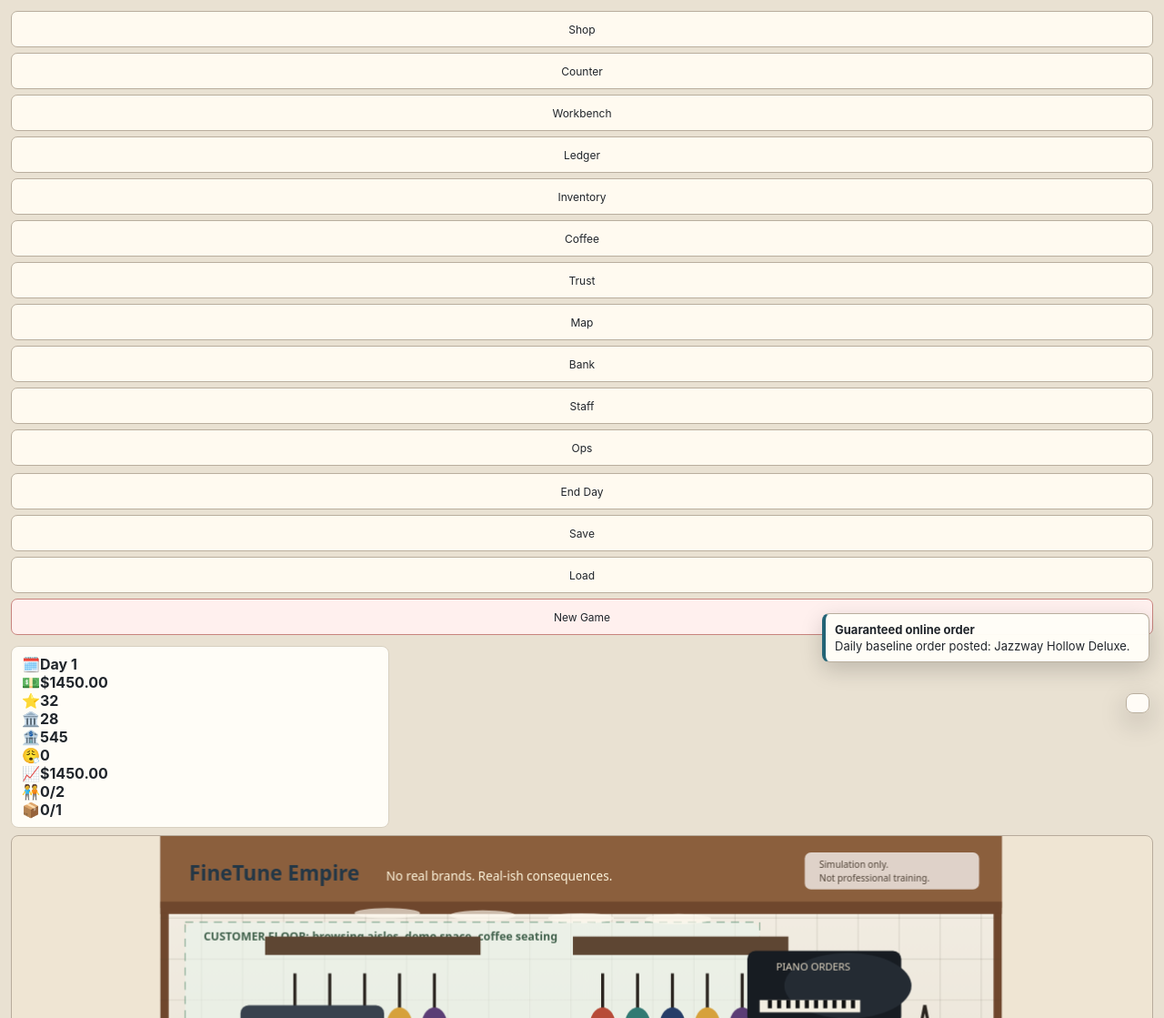
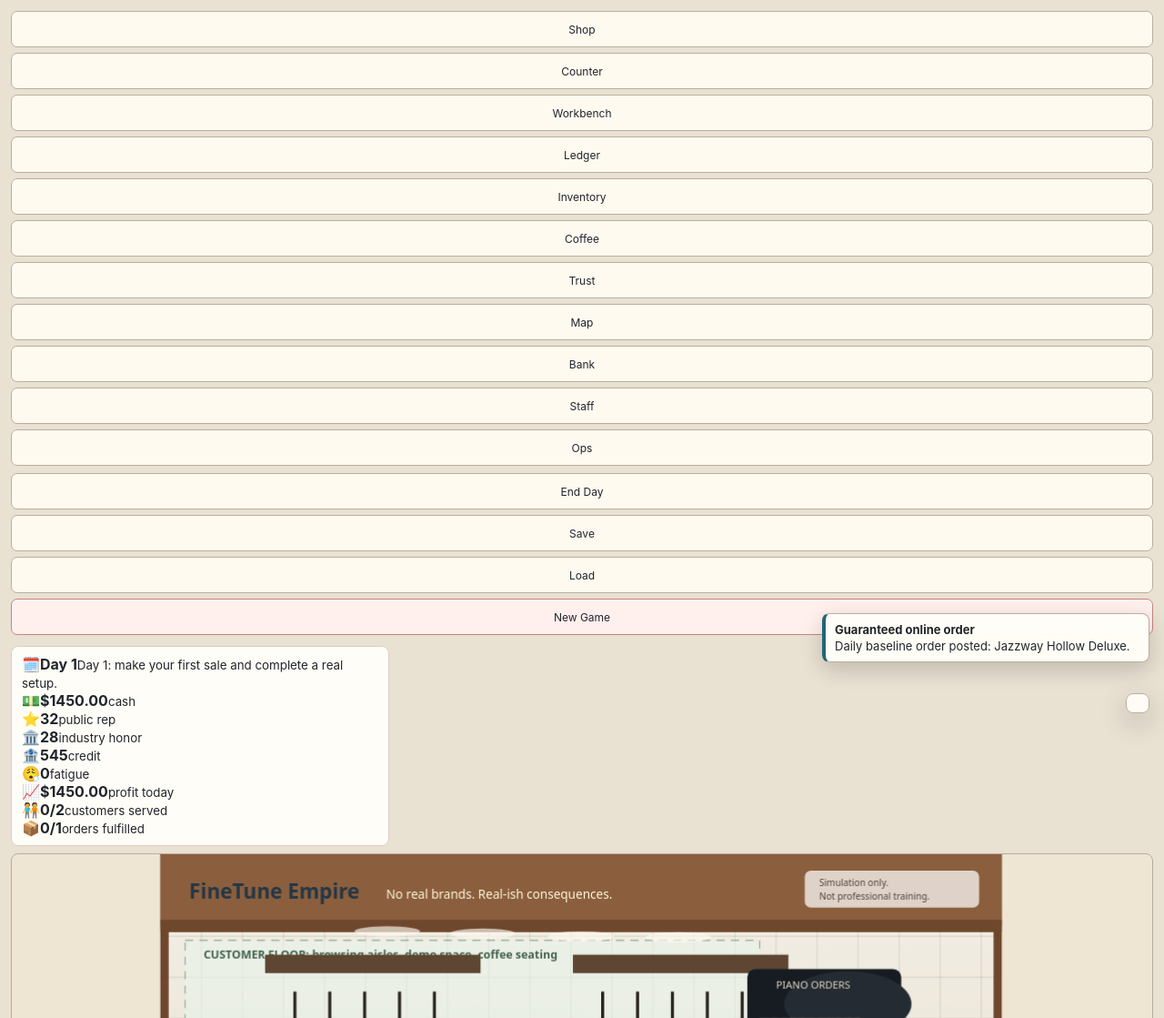
Before and after one commit to kaaneyy/test, a website with bundled scripts: page index.html in a window 1280 px wide. Shown: the top 1119 px of the page at 91% size. Built offline with nearby package versions, Linux system fonts and the light colour scheme; files whose address does not match are found by name.

```diff
--- a/src/main.ts
+++ b/src/main.ts
@@ -506,16 +506,16 @@ function renderModal() {
 function renderHud() {
   const cards = [
     { icon: "🗓️", value: `Day ${state.day}`, label: state.milestoneText },
-    { icon: "💵", value: `$${state.cash.toFixed(2)}`, label: "Cash" },
-    { icon: "⭐", value: `${Math.round(state.stats.publicReputation)}`, label: "Public reputation" },
-    { icon: "🏛️", value: `${Math.round(state.stats.industryHonor)}`, label: "Industry honor" },
-    { icon: "🏦", value: `${Math.round(state.stats.creditScore)}`, label: "Credit score" },
-    { icon: "😮‍💨", value: `${Math.round(state.player.fatigue.level)}`, label: "Fatigue" },
-    { icon: "📈", value: `$${getRunningProfitToday().toFixed(2)}`, label: "Profit today" },
-    { icon: "🧑‍🤝‍🧑", value: `${state.dayGoals.customersServed}/${state.dayGoals.customersTarget}`, label: "Customers served" },
-    { icon: "📦", value: `${state.dayGoals.ordersFulfilled ?? 0}/${state.dayGoals.ordersTarget ?? 1}`, label: "Orders fulfilled" },
+    { icon: "💵", value: `$${state.cash.toFixed(2)}`, label: "cash" },
+    { icon: "⭐", value: `${Math.round(state.stats.publicReputation)}`, label: "public rep" },
+    { icon: "🏛️", value: `${Math.round(state.stats.industryHonor)}`, label: "industry honor" },
+    { icon: "🏦", value: `${Math.round(state.stats.creditScore)}`, label: "credit" },
+    { icon: "😮‍💨", value: `${Math.round(state.player.fatigue.level)}`, label: "fatigue" },
+    { icon: "📈", value: `$${getRunningProfitToday().toFixed(2)}`, label: "profit today" },
+    { icon: "🧑‍🤝‍🧑", value: `${state.dayGoals.customersServed}/${state.dayGoals.customersTarget}`, label: "customers served" },
+    { icon: "📦", value: `${state.dayGoals.ordersFulfilled ?? 0}/${state.dayGoals.ordersTarget ?? 1}`, label: "orders fulfilled" },
   ];
-  hud.innerHTML = `<div class="hud-line">${cards.map((c)=>`<div class="hud-pill" title="${c.label}"><span>${c.icon}</span><strong>${c.value}</strong></div>`).join("")}</div>`;
+  hud.innerHTML = `<div class="hud-line">${cards.map((c)=>`<div class="hud-pill"><span>${c.icon}</span><strong>${c.value}</strong><small>${c.label}</small></div>`).join("")}</div>`;
 }
 
 function renderPanel() {
--- a/styles.css
+++ b/styles.css
@@ -572,3 +572,4 @@ li {
 .hud-pill{display:flex;align-items:center;gap:8px;padding:10px;border:1px solid var(--line);background:var(--panel);border-radius:10px;min-width:120px;flex:0 0 auto;}
 .hud-pill span{font-size:16px;}
 .hud-pill strong{font-size:18px;line-height:1;}
+.hud-pill small{font-size:11px;color:var(--muted);white-space:nowrap;overflow:hidden;text-overflow:ellipsis;}
```
